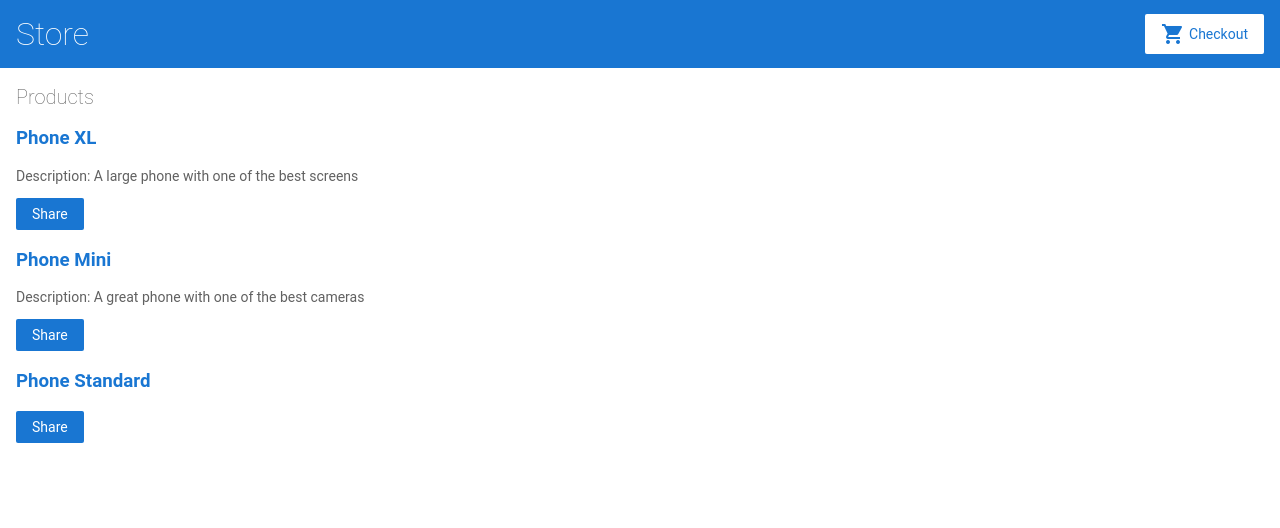
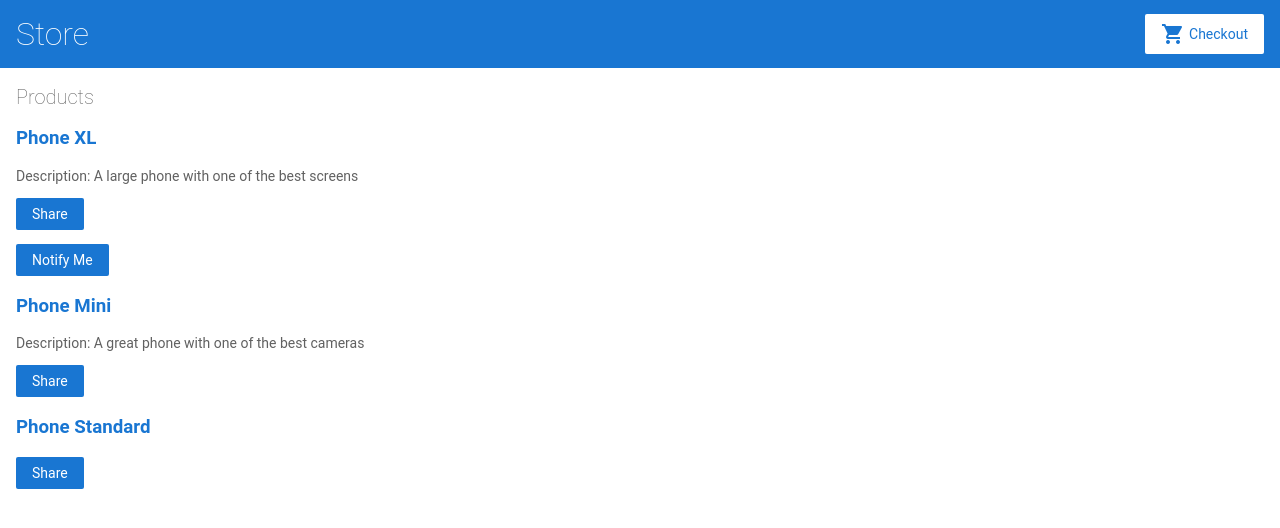
Before and after one commit to mrbln/angular-sample-project, an Angular app: page / in a window 1280 px wide. Shown: the top 528 px of the page. Built offline with nearby package versions, Linux system fonts and the light colour scheme.

Commit message:
adds new component for notification. passes data from parent to child and child to parent.

```diff
--- a/src/app/app.module.ts
+++ b/src/app/app.module.ts
@@ -6,6 +6,7 @@
 import { AppComponent } from './app.component';
 import { TopBarComponent } from './top-bar/top-bar.component';
 import { ProductListComponent } from './product-list/product-list.component';
+import { ProductAlertsComponent } from './product-alerts/product-alerts.component';
 
 @NgModule({
   imports: [
@@ -18,7 +19,8 @@
   declarations: [
     AppComponent,
     TopBarComponent,
-    ProductListComponent
+    ProductListComponent,
+    ProductAlertsComponent
   ],
   bootstrap: [
     AppComponent
--- /dev/null
+++ b/src/app/product-alerts/product-alerts.component.html
@@ -0,0 +1,8 @@
+<p *ngIf="product && product.price > 700">
+    <button
+        type="button"
+        (click)="notify.emit()"
+    >
+        Notify Me
+    </button>
+</p>
--- /dev/null
+++ b/src/app/product-alerts/product-alerts.component.ts
@@ -0,0 +1,16 @@
+import { Component, OnInit, Input, Output, EventEmitter } from "@angular/core";
+import { Product } from "../products";
+
+@Component({
+  selector: "app-product-alerts",
+  templateUrl: "./product-alerts.component.html",
+  styleUrls: ["./product-alerts.component.css"],
+})
+export class ProductAlertsComponent implements OnInit {
+  @Input() product!: Product;
+  @Output() notify = new EventEmitter();
+
+  constructor() {}
+
+  ngOnInit(): void {}
+}
--- a/src/app/product-list/product-list.component.html
+++ b/src/app/product-list/product-list.component.html
@@ -9,6 +9,8 @@
     <button type="button" (click)="share()">
         Share
     </button>
+
+    <app-product-alerts [product]="product" (notify)="onNotify()"></app-product-alerts>
 </div>
 
 <!-- Copyright Google LLC. All Rights Reserved.
--- a/src/app/product-list/product-list.component.ts
+++ b/src/app/product-list/product-list.component.ts
@@ -13,6 +13,10 @@
   share() {
     window.alert("The product has been shared!");
   }
+
+  onNotify() {
+    window.alert("You will be notified when the product goes on sale.");
+  }
 }
 
 /*
```
Also changed, not shown: src/app/product-alerts/product-alerts.component.css (added), 1 other file (tests, documents, lock files or other folders).
